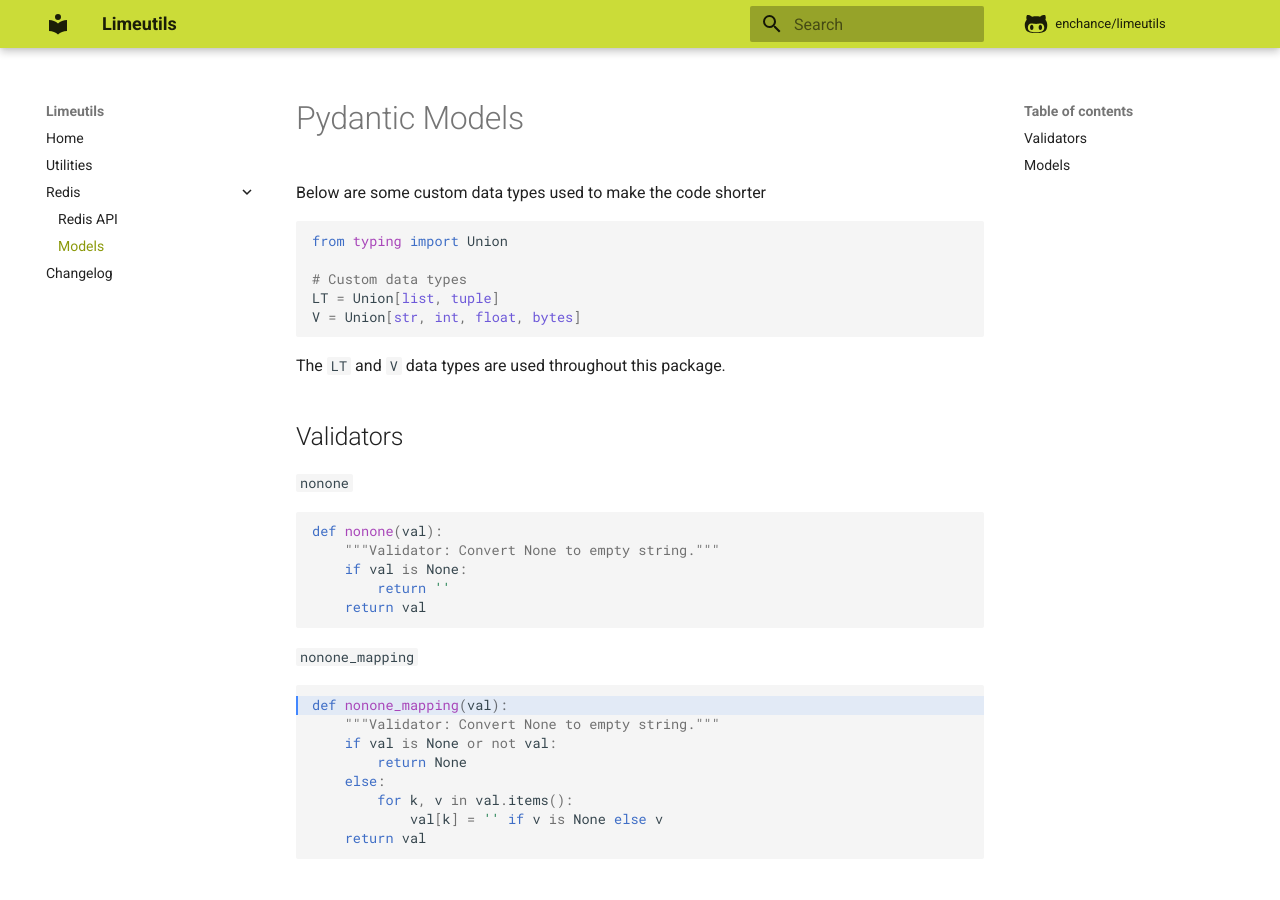
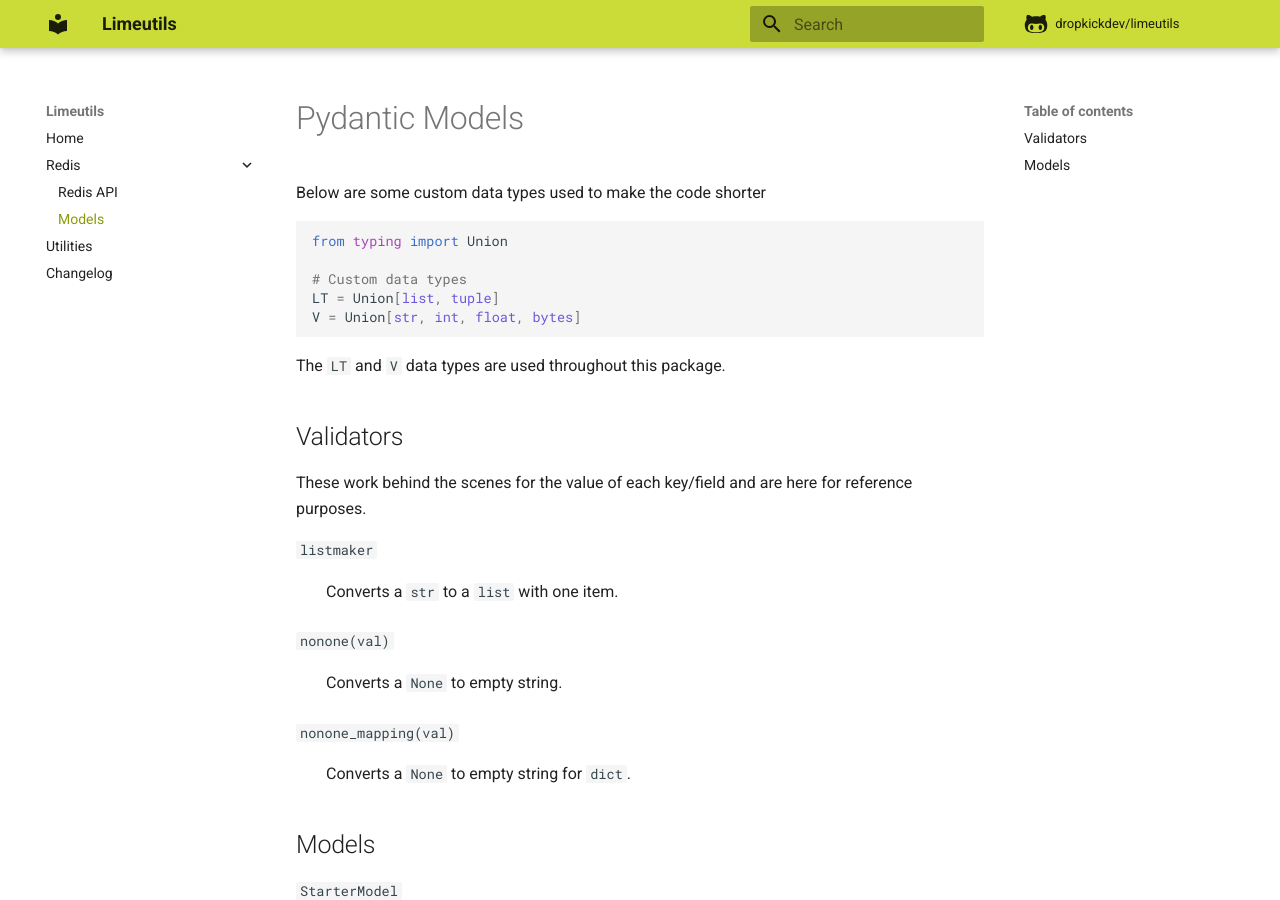
Before and after one commit to dropkickdev/limeutils, an MkDocs documentation site: the page built from docs/redis/models.md, in a window 1280 px wide and 900 px high. Built offline with MkDocs 1.6.1 and Material for MkDocs 9.7.7, drawn with Linux system fonts in a browser that asks for light colours; comment, search, counter and statistics services are not loaded.

Commit message:
Docs update

````diff
--- a/docs/redis/models.md
+++ b/docs/redis/models.md
@@ -12,26 +12,16 @@ The `LT` and `V` data types are used throughout this package.
 Validators
 ----------
 
-`nonone`
-```python
-def nonone(val):
-    """Validator: Convert None to empty string."""
-    if val is None:
-        return ''
-    return val
-```
+These work behind the scenes for the value of each  key/field and are here for reference purposes.
 
-`nonone_mapping`
-```python hl_lines="1"
-def nonone_mapping(val):
-    """Validator: Convert None to empty string."""
-    if val is None or not val:
-        return None
-    else:
-        for k, v in val.items():
-            val[k] = '' if v is None else v
-    return val
-```
+`listmaker`
+: Converts a `str` to a `list` with one item.
+
+`nonone(val)`
+: Converts a `None` to empty string.
+
+`nonone_mapping(val)`
+: Converts a `None` to empty string for `dict`.
 
 Models
 ------
--- a/mkdocs.yml
+++ b/mkdocs.yml
@@ -7,16 +7,16 @@ theme:
   icon:
     repo: fontawesome/brands/github-alt
 
-repo_name: enchance/limeutils
-repo_url: https://github.com/enchance/limeutils.git
+repo_name: dropkickdev/limeutils
+repo_url: https://github.com/dropkickdev/limeutils.git
 edit_uri: ''
 
 nav:
   - Home: index.md
-  - Utilities: utils.md
   - Redis:
     - Redis API: redis/api.md
     - Models: redis/models.md
+  - Utilities: utils.md
   - changelog.md
 
 markdown_extensions:
@@ -29,6 +29,3 @@ markdown_extensions:
   - admonition
   - codehilite
   - extra
-
-extra_css:
-  - assets/styles.css
````
Also changed, not shown: docs/index.md (+26 -6 lines), docs/redis/api.md (+13 -16 lines), docs/utils.md (+2 -1 lines).
